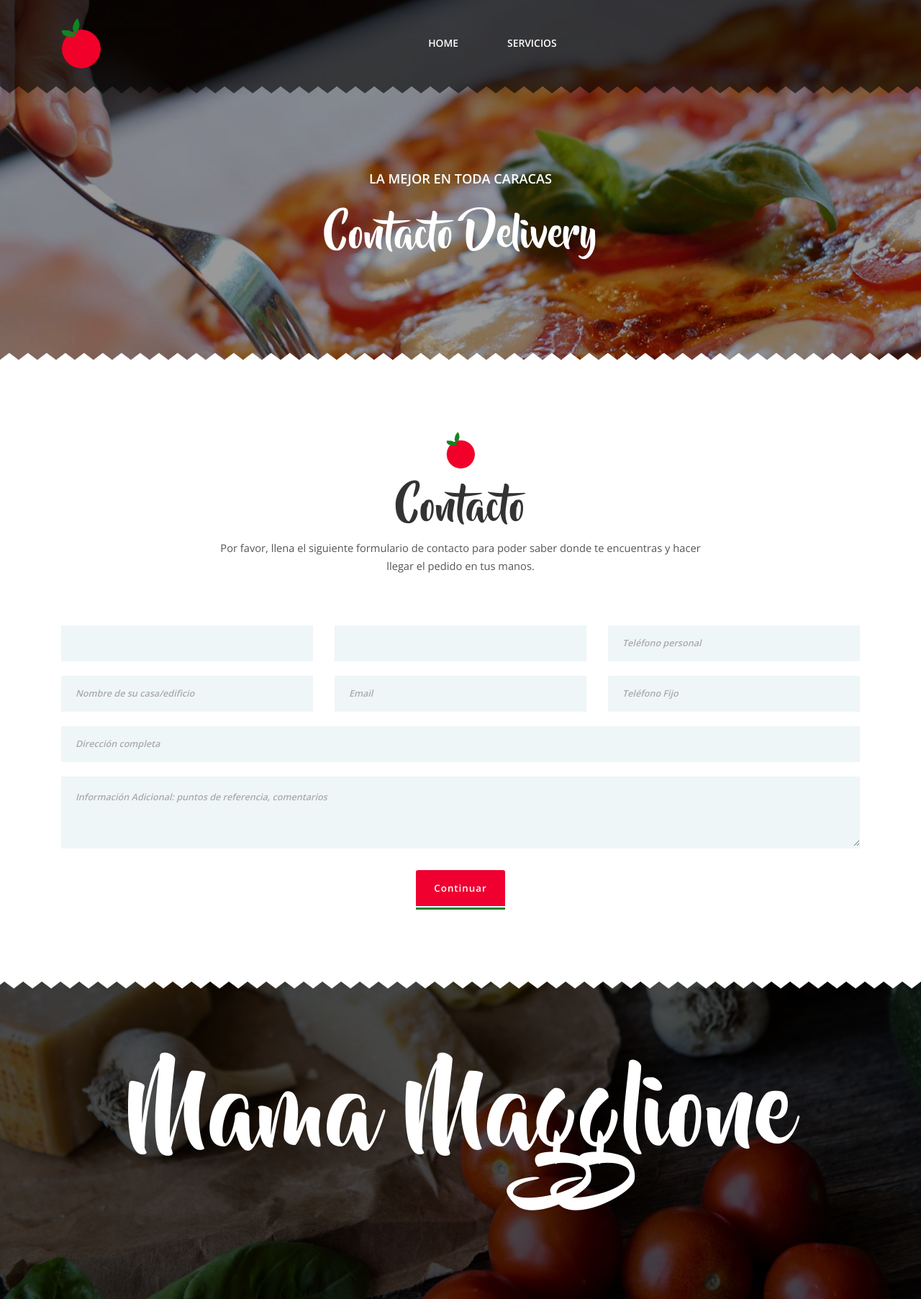
After one commit to ameliabgiampaolo/mamma_maglioni_2.0, a Django app: template mamma_magglioni/pizzeria/templates/pizzeria/delivery.html in a window 1280 px wide. The commit adds this page. Shown: the whole page at 72% size. Run offline with Django 3.2, Linux system fonts and the light colour scheme; the template is opened without the code that fills it, so the values that code supplies are empty; some libraries are stand-ins or nearby versions.

Commit message:
Listo formulario para delivery

```diff
--- /dev/null
+++ b/mamma_magglioni/pizzeria/templates/pizzeria/delivery.html
@@ -0,0 +1,104 @@
+<!DOCTYPE HTML>
+<html lang="en">
+<head>
+        <!-- Cargando librerias para bootstrap 4 -->
+        {% load bootstrap4 %}
+        {% bootstrap_css %}
+        {% load static %}
+
+
+        <title>Mama Magglione</title>
+        <meta http-equiv="X-UA-Compatible" content="IE=edge">
+        <meta name="viewport" content="width=device-width, initial-scale=1">
+        <meta charset="UTF-8">
+
+        <!-- Font -->
+        <link href="https://fonts.googleapis.com/css?family=Open+Sans:400,600" rel="stylesheet">
+        <link rel="stylesheet" href="{% static "pizzeria/fonts/beyond_the_mountains-webfont.css" %}" type="text/css"/>
+
+        <!-- Stylesheets -->
+        <link href="{% static "pizzeria/plugin-frameworks/bootstrap.min.css" %}" rel="stylesheet">
+        <link href="{% static "pizzeria/plugin-frameworks/swiper.css" %}" rel="stylesheet">
+        <link href="{% static "pizzeria/fonts/ionicons.css" %}" rel="stylesheet">
+        <link href="{% static "pizzeria/common/styles.css" %}" rel="stylesheet">
+</head>
+<body>
+
+<header>
+        <div class="container">
+                <a class="logo" href="#"><img src="{% static "pizzeria/images/heading_logo.png" %}" alt="Logo"></a>
+
+                <a class="menu-nav-icon" data-menu="#main-menu" href="#"><i class="ion-navicon"></i></a>
+
+                <ul class="main-menu font-mountainsre" id="main-menu">
+                        <li><a href="04_blog.html"></a></li>
+                        <li><a href="/pizzeria">HOME</a></li>
+                        <li><a href="04_blog.html"></a></li>
+                        <li><a href="03_menu.html">SERVICIOS</a></li>
+                </ul>
+
+                <div class="clearfix"></div>
+        </div><!-- container -->
+</header>
+
+<section class="bg-7 h-500x main-slider pos-relative">
+        <div class="triangle-up pos-bottom"></div>
+        <div class="container h-100">
+                <div class="dplay-tbl">
+                        <div class="dplay-tbl-cell center-text color-white pt-90">
+                                <h5><b>LA MEJOR EN TODA CARACAS</b></h5>
+                                <h2 class="mt-30 mb-15">Contacto Delivery</h2>
+                        </div><!-- dplay-tbl-cell -->
+                </div><!-- dplay-tbl -->
+        </div><!-- container -->
+</section>
+
+<section class="story-area left-text center-sm-text">
+        <div class="container">
+                <div class="heading">
+                        <img class="heading-img float-center" src="{% static "pizzeria/images/heading_logo.png" %}" alt="">
+                        <h2>Contacto</h2>
+                        <p class="mx-w-700x mlr-auto">Por favor, llena el siguiente formulario
+                            de contacto para poder saber donde te encuentras y hacer llegar
+                            el pedido en tus manos.
+                        </p>
+                </div>
+
+                <form class="form-style-1 placeholder-1">
+                        <div class="row">
+                                <div class="col-md-4"> <input class="mb-20" type="text" value=" {{ cliente.nombre }}"></div>
+                                <div class="col-md-4"> <input class="mb-20" type="text" value=" {{ cliente.apellido }}"></div>
+                                <div class="col-md-4"> <input class="mb-20" type="text" placeholder="Teléfono personal"></div>
+                                <div class="col-md-4"> <input class="mb-20" type="text" placeholder="Nombre de su casa/edificio"></div>
+                                <div class="col-md-4"> <input class="mb-20" type="text" placeholder="Email"></div>
+                                <div class="col-md-4"> <input class="mb-20" type="text" placeholder="Teléfono Fijo"></div>
+                                <div class="col-md-12"><input class="mb-20" type="text" placeholder="Dirección completa"></div>
+                                <div class="col-md-12">
+                                        <textarea class="h-100x ptb-20" placeholder="Información Adicional: puntos de referencia, comentarios"></textarea></div>
+                        </div><!-- row -->
+                        <h6 class="center-text mtb-30"><a href="http://localhost:8000/pizzeria/finalizar_delivery" class="btn-primaryc plr-25"><b>Continuar</b></a></h6>
+                </form>
+        </div>
+</section>
+
+</body>
+
+<footer class="pb-50  pt-70 pos-relative">
+        <div class="pos-top triangle-bottom"></div>
+        <div class="container-fluid">
+                <h1 class="mt-30 mb-15">Mama Magglione</h1>
+		<br></br>
+                <div class="pt-30">
+
+</footer>
+
+<!-- SCIPTS -->
+<script src="{% static "pizzeria/plugin-frameworks/jquery-3.2.1.min.js" %}"></script>
+<script src="{% static "pizzeria/plugin-frameworks/bootstrap.min.js" %}"></script>
+<script src="{% static "pizzeria/plugin-frameworks/swiper.js" %}"></script>
+<script src="{% static "pizzeria/common/scripts.js" %}"></script>
+
+<!-- JS y jQuery Bootstrap -->
+{% bootstrap_javascript jquery='full' %}
+</body>
+</html>
--- a/mamma_magglioni/pizzeria/urls.py
+++ b/mamma_magglioni/pizzeria/urls.py
@@ -7,4 +7,5 @@ urlpatterns = [
     path('order/<int:cliente_id>/<int:pizzas>', views.order, name='order'),
     path('resumen/<int:pedido_id>', views.resumen, name='resumen'),
     path('finalizar', views.finalizar, name='finalizar'),
+    path('delivery/<int:fk_cliente_id>', views.delivery, name='delivery'),
 ]
--- a/mamma_magglioni/pizzeria/views.py
+++ b/mamma_magglioni/pizzeria/views.py
@@ -75,3 +75,8 @@ def resumen(request, pedido_id):
 
 def finalizar(request):
     return render(request, 'pizzeria/finalizar.html')
+
+def delivery(request, fk_cliente_id):
+    cliente = Cliente.objects.get(id=fk_cliente_id)
+    context = {'cliente': cliente}
+    return render(request, 'pizzeria/delivery.html', context)
```
Also changed, not shown: mamma_magglioni/pizzeria/templates/pizzeria/resumen.html (+11 -2 lines), mamma_magglioni/db.sqlite3, mamma_magglioni/pizzeria/static/pizzeria/images/delivery.gif (added), mamma_magglioni/pizzeria/static/pizzeria/images/slider_6_1920_600.png (added), mamma_magglioni/pizzeria/static/pizzeria/images/story_bg_1.png (deleted).
